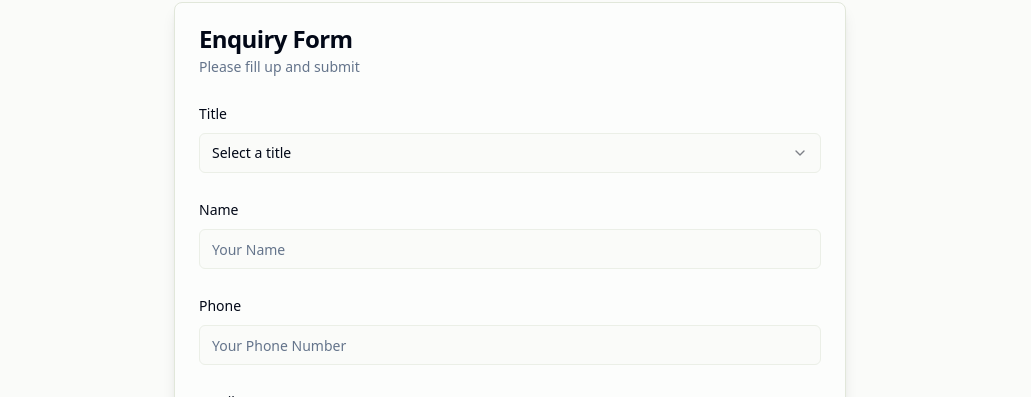
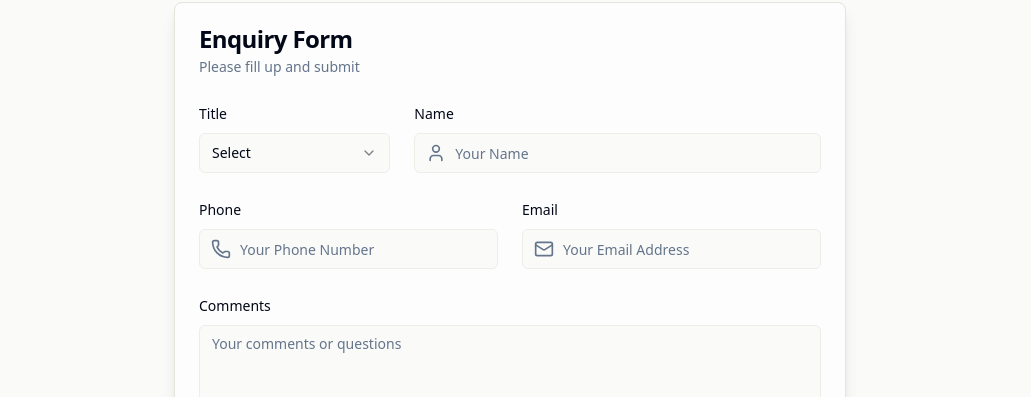
Before and after one commit to tanishpoddar/Concern-Website, a Next.js app: page /contact-us in a window 1280 px wide. Shown: the part 555-952 px from the top of the page, without its empty margins (130-1161 px from the left). Built offline with nearby package versions, Linux system fonts and the light colour scheme.

Commit message:
changed-code-files

```diff
--- a/src/components/contact-form.tsx
+++ b/src/components/contact-form.tsx
@@ -23,9 +23,10 @@ import {
 import { Textarea } from '@/components/ui/textarea';
 import { useToast } from '@/hooks/use-toast';
 import { Card, CardContent, CardHeader, CardTitle, CardDescription } from '@/components/ui/card';
-import { Loader2, Send } from 'lucide-react';
+import { Loader2, Send, User, Phone, Mail } from 'lucide-react';
 import { sendContactEmail } from '@/app/contact-us/actions';
 import React from 'react';
+import { cn } from '@/lib/utils';
 
 const formSchema = z.object({
   title: z.string().min(1, 'Title is required'),
@@ -87,7 +88,7 @@ export default function ContactForm() {
           </p>
         </div>
 
-        <Card className="shadow-lg">
+        <Card className="shadow-lg transition-shadow hover:shadow-xl">
             <CardHeader>
                 <CardTitle>Enquiry Form</CardTitle>
                 <CardDescription>Please fill up and submit</CardDescription>
@@ -95,16 +96,17 @@ export default function ContactForm() {
             <CardContent>
                  <Form {...form}>
                     <form onSubmit={form.handleSubmit(onSubmit)} className="space-y-6">
+                       <div className="grid grid-cols-1 gap-6 sm:grid-cols-3">
                             <FormField
                             control={form.control}
                             name="title"
                             render={({ field }) => (
-                            <FormItem>
+                                <FormItem className="sm:col-span-1">
                                 <FormLabel>Title</FormLabel>
                                 <Select onValueChange={field.onChange} defaultValue={field.value} disabled={isPending}>
                                     <FormControl>
                                     <SelectTrigger>
-                                    <SelectValue placeholder="Select a title" />
+                                        <SelectValue placeholder="Select" />
                                     </SelectTrigger>
                                     </FormControl>
                                     <SelectContent>
@@ -122,24 +124,33 @@ export default function ContactForm() {
                             control={form.control}
                             name="name"
                             render={({ field }) => (
-                            <FormItem>
+                                <FormItem className="sm:col-span-2">
                                 <FormLabel>Name</FormLabel>
+                                <div className="relative">
+                                    <User className="absolute left-3 top-1/2 -translate-y-1/2 h-5 w-5 text-muted-foreground" />
                                     <FormControl>
-                                <Input placeholder="Your Name" {...field} disabled={isPending}/>
+                                        <Input placeholder="Your Name" {...field} disabled={isPending} className="pl-10" />
                                     </FormControl>
+                                </div>
                                 <FormMessage />
                                 </FormItem>
                             )}
                             />
+                       </div>
+
+                       <div className="grid grid-cols-1 gap-6 sm:grid-cols-2">
                             <FormField
                                 control={form.control}
                                 name="phone"
                                 render={({ field }) => (
                                     <FormItem>
                                     <FormLabel>Phone</FormLabel>
+                                    <div className="relative">
+                                        <Phone className="absolute left-3 top-1/2 -translate-y-1/2 h-5 w-5 text-muted-foreground" />
                                         <FormControl>
-                                <Input placeholder="Your Phone Number" {...field} disabled={isPending}/>
+                                            <Input placeholder="Your Phone Number" {...field} disabled={isPending} className="pl-10" />
                                         </FormControl>
+                                    </div>
                                     <FormMessage />
                                     </FormItem>
                                 )}
@@ -150,13 +161,18 @@ export default function ContactForm() {
                                 render={({ field }) => (
                                     <FormItem>
                                     <FormLabel>Email</FormLabel>
+                                    <div className="relative">
+                                        <Mail className="absolute left-3 top-1/2 -translate-y-1/2 h-5 w-5 text-muted-foreground" />
                                         <FormControl>
-                                <Input placeholder="Your Email Address" {...field} disabled={isPending}/>
+                                            <Input placeholder="Your Email Address" {...field} disabled={isPending} className="pl-10" />
                                         </FormControl>
+                                    </div>
                                     <FormMessage />
                                     </FormItem>
                                 )}
                             />
+                       </div>
+
                         <FormField
                         control={form.control}
                         name="comments"
@@ -188,7 +204,7 @@ export default function ContactForm() {
             </CardContent>
         </Card>
 
-        <Card className="shadow-lg">
+        <Card className="shadow-lg transition-shadow hover:shadow-xl">
           <CardHeader>
             <CardTitle>Our Location</CardTitle>
             <CardDescription>Find us on the map</CardDescription>
```
Lines whose indentation alone changed are shown as unchanged.
